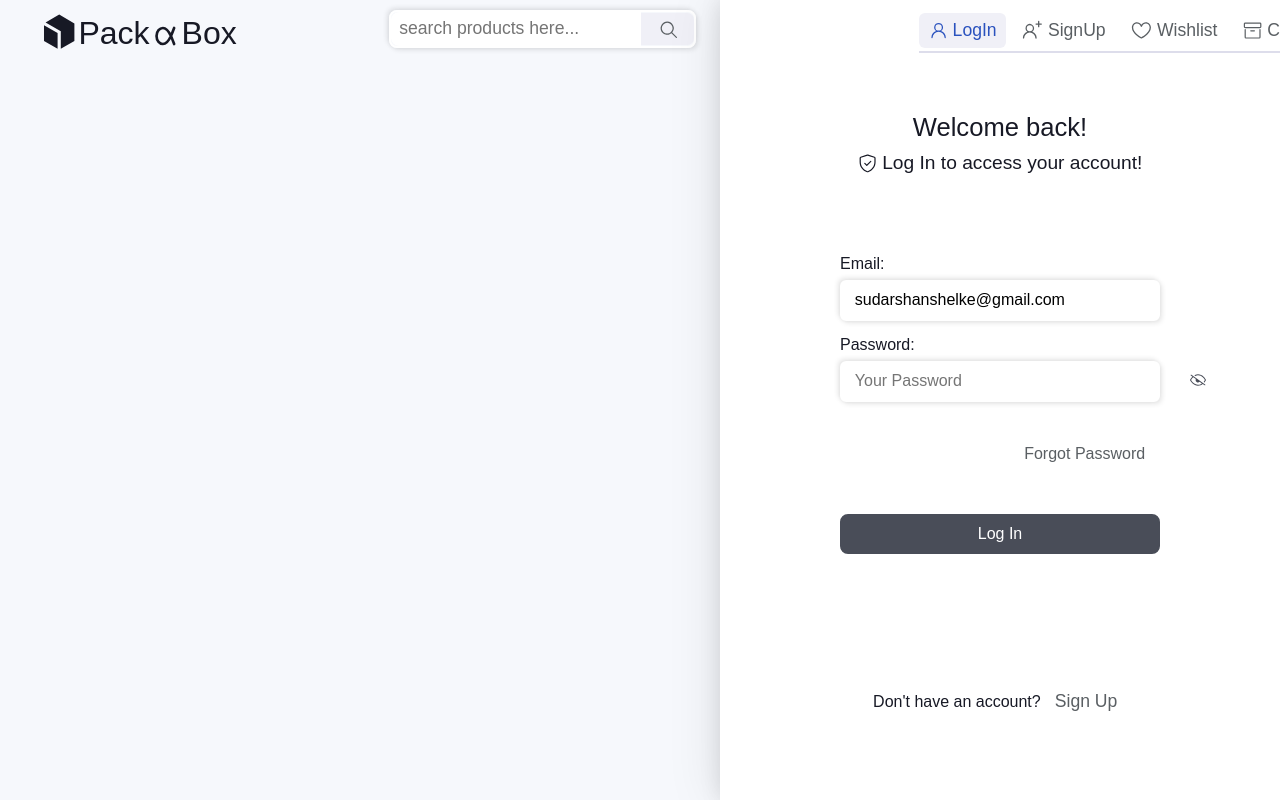
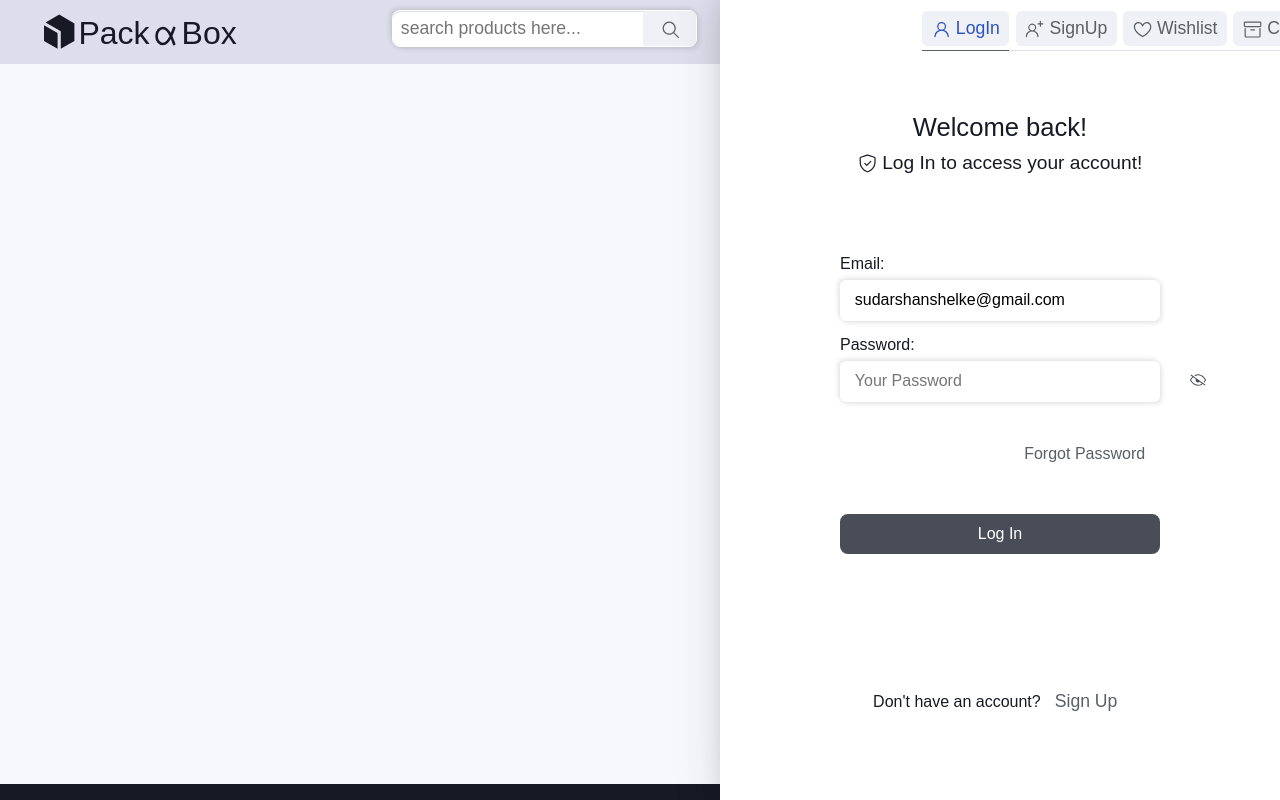
Before and after one commit to sudarshanshelke25/PackaBox-Ecommerce-Website, a React (Create React App) app in the folder client/: page /login in a window 1280 px wide. Shown: the top 800 px of the page. Built offline with nearby package versions, Linux system fonts and the light colour scheme.

Commit message:
Commit 28 - b :- STYLE: Update CSS for improved styling

```diff
--- a/client/src/App.css
+++ b/client/src/App.css
@@ -3,7 +3,8 @@
 } */
 
 .header-layout {
-    min-height: 10vh;
+    min-height: 8vh;
+    background-color: var(--white6);
 }
 
 .main-layout {
--- a/client/src/auth/auth.css
+++ b/client/src/auth/auth.css
@@ -204,15 +204,35 @@
     margin-inline: 0.5rem;
     border-radius: 8px;
 }
+
+.active .account-item {
+    background-color: var(--white3);
+    .account-link{
+        color: var(--blue-hover);
+    }
+}
+
 .account-link::before{
     position: absolute;
     content: "";
-    top: -10px ;
-    left: -7px ;
-    height: 0%;
-    width: 5px;
-    border-radius: 8px 0px 0px 8px;
-    background-color: var(--black-dark5);
+    top: -9.5px ;
+    left: -7.5px ;
+    height: 0;
+    width: 2px;
+    /* border-radius: 6px 0px 0px 6px; */
+    background-color: var(--black-dark4);
+    transition: 0.3s;
+}
+
+.active.account-link::before{
+    position: absolute;
+    content: "";
+    top: -8px ;
+    left: -7.5px ;
+    height: 44px;
+    width: 2px;
+    /* border-radius: 6px 0px 0px 6px; */
+    background-color: var(--black-dark4);
     transition: 0.3s;
 }
 
@@ -222,7 +242,7 @@
         color: var(--blue-hover);
     }
     .account-link::before{
-        height: 45px;
+        height: 44px;
     }
 }
 
@@ -235,7 +255,7 @@
 .account-link .icon {
     font-size: 1.4rem;
     font-weight: 700;
-    padding: 0rem 0.5rem;
+    padding: 0rem 0.4rem;
 }
 
 .account-link .text {
--- a/client/src/layouts/header/NavAuth.js
+++ b/client/src/layouts/header/NavAuth.js
@@ -18,23 +18,47 @@ const NavAuth = () => {
             </li> */}
             {
                 !auth.user ? (<>
-                    <li className='auth-item'>
+                    <li className='auth-item nav-item'>
                         <NavLink to='/login' className='auth-link nav-link'>
                             <i className='icon'><GoPerson /></i>
                             <span className='text'> LogIn</span>
                         </NavLink>
                     </li>
-                    <li className='auth-item'>
+                    <li className='auth-item nav-item'>
                         <NavLink to='/signup' className='auth-link nav-link'>
                             <i className='icon small-icon'><GoPersonAdd /></i>
                             <span className='text'> SignUp</span>
                         </NavLink>
                     </li>
+                    <li className='auth-item nav-item'>
+                        <NavLink to='/wishlist' className='auth-link nav-link'>
+                            <i className='icon small-icon'><GoHeart /></i>
+                            <span className='text'> Wishlist</span>
+                        </NavLink>
+                    </li>
+                    <li className='auth-item nav-item'>
+                        <NavLink to='/cart' className='auth-link nav-link'>
+                            <i className='icon'><GoArchive /></i>
+                            <span className='text'>  Cart</span>
+                        </NavLink>
+                    </li>
                 </>) : (<>
-                    <li className='auth-item'>
+                    <li className='auth-item nav-item'>
                         <NavLink to='/account' className='auth-link user-name nav-link'>
                             <i className='icon'><VscAccount /></i>
                             <span className='text'> {auth.user.name}</span>
+                        </NavLink>
+                    </li>
+                    <li className='auth-item nav-item'>
+                        <NavLink to='/wishlist' className='auth-link nav-link'>
+                            <i className='icon small-icon'><GoHeart /></i>
+                            <span className='text'></span>
+                        </NavLink>
+                    </li>
+                    <li className='auth-item nav-item'>
+                        <NavLink to='/cart' className='auth-link nav-link'>
+                            <i className='icon'><GoArchive /></i>
+                            <span className='text'>  Cart</span>
                         </NavLink>
                     </li>
                     {/* <li className='auth-item'>
@@ -45,18 +69,7 @@ const NavAuth = () => {
                     </li> */}
                 </>)
             }
-            <li className='auth-item'>
-                <NavLink to='/cart' className='auth-link nav-link'>
-                    <i className='icon small-icon'><GoHeart /></i>
-                    <span className='text'>  Wishlist</span>
-                </NavLink>
-            </li>
-            <li className='auth-item'>
-                <NavLink to='/cart' className='auth-link nav-link'>
-                    <i className='icon'><GoArchive /></i>
-                    <span className='text'>  Cart</span>
-                </NavLink>
-            </li>
+
         </div>
     </>
   );
--- a/client/src/layouts/header/header.css
+++ b/client/src/layouts/header/header.css
@@ -15,7 +15,7 @@
 
 .nav-logo {
     display: flex;
-    align-items: baseline;
+    align-items: center;
     justify-content: baseline;
     gap: 0.5rem;
 }
@@ -46,7 +46,7 @@
     min-width: 300px;
     padding-block: 0rem;
     padding-inline: 0rem;
-    border: 2px solid var(--white);
+    border: 1.5px solid var(--white);
     outline: none;
     border-radius: 8px;
     transition: 0.3s;
@@ -72,7 +72,7 @@
 }
 
 .search-button {
-    padding-block: 0.1rem;
+    padding-block: 0.2rem;
     padding-inline: 1rem ;
     font-size: 1.2rem;
     color: var(--black-dark4);
@@ -104,7 +104,6 @@
 
     .active {
         background-color: var(--white3);
-        /* color: var(--blue-hover); */
         color: var(--blue-active);
         border-radius: 6px;
     }
@@ -151,7 +150,25 @@
 }
 
 .auth-link .small-icon {
-    font-size: 1.3rem;
+    font-size: 1.2rem;
+}
+
+.active.nav-link::before {
+    position: absolute;
+    content: "";
+    bottom: -5px;
+    left: 0;
+    height: 1.5px;
+    width: 100%;
+    background-color: var(--black-dark4);
+    transition: 0.3s;
+    z-index: 11;
+}
+
+
+.nav-item {
+    background-color: var(--white3);
+    border-radius: 6px;
 }
 
 .nav-link::after {
--- a/client/src/pages/account/Account.js
+++ b/client/src/pages/account/Account.js
@@ -1,6 +1,8 @@
 import React from 'react';
 import Layout from './../../layouts/Layout';
 import AccountMenu from '../../components/Account/AccountMenu';
+import './account.css';
+
 
 const Account = ({children, title, description, keywords, author}) => {
   return (
--- a/client/src/pages/account/Profile.js
+++ b/client/src/pages/account/Profile.js
@@ -6,9 +6,11 @@ const Profile = () => {
     <Account
         title='Your Profile - PackaBox'
     >
-        <div className='main-container profile-container'>
-            Profile
-        </div>
+        <section className='section-container profile-container'>
+            <div className='section-header'>
+                profile
+            </div>
+        </section>
     </Account>
   );
 };
--- /dev/null
+++ b/client/src/pages/account/account.css
@@ -0,0 +1,12 @@
+
+.section-container {
+    width: 100%;
+    min-height: 90vh;
+    background-color: var(--white);
+    padding: 1rem;
+}
+
+.section-header {
+    height: 10vh;
+    background-color: var(--white3);
+}
```
Also changed, not shown: client/src/layouts/Layout.js (indentation only).
